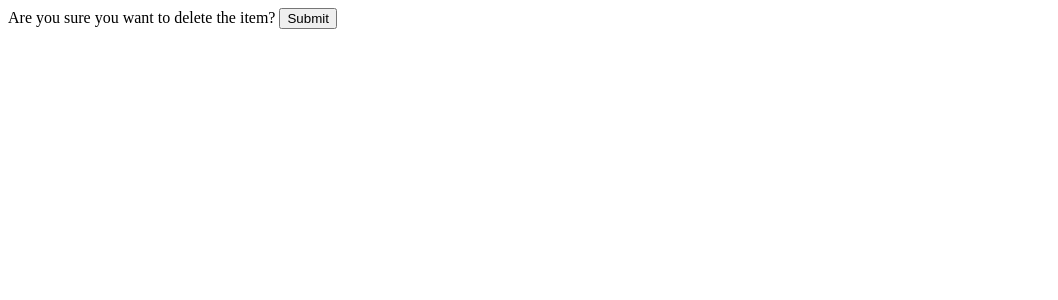
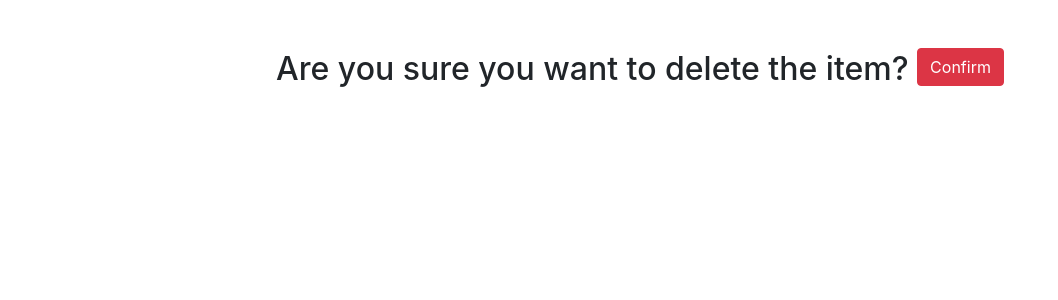
Before and after one commit to nikconev/CalorieTracker, a Django app: page /delete/37/ in a window 1280 px wide. Shown: the top 300 px of the page, without its empty margins (0-1058 px from the left). Run offline with Django 3.2, Linux system fonts and the light colour scheme; data comes from the database, SQL or seed files in the repository.

Commit message:
Styling delete.html page

```diff
--- a/calorieTracker/myapp/templates/myapp/delete.html
+++ b/calorieTracker/myapp/templates/myapp/delete.html
@@ -3,13 +3,15 @@
 <head>
     <meta charset="UTF-8">
     <title>Title</title>
+    <link rel="stylesheet" href="https://cdn.jsdelivr.net/npm/bootstrap@4.0.0/dist/css/bootstrap.min.css" integrity="sha384-Gn5384xqQ1aoWXA+058RXPxPg6fy4IWvTNh0E263XmFcJlSAwiGgFAW/dAiS6JXm" crossorigin="anonymous">
 </head>
 <body>
-<form method="POST">
+
+<form method="POST" class="text-center mt-5 h2  ">
 
     {% csrf_token %}
     Are you sure you want to delete the item?
-    <input type="submit" >
+    <button class="btn btn-danger text-white h2" type="submit" >Confirm</button>
 
 </form>
 
```
